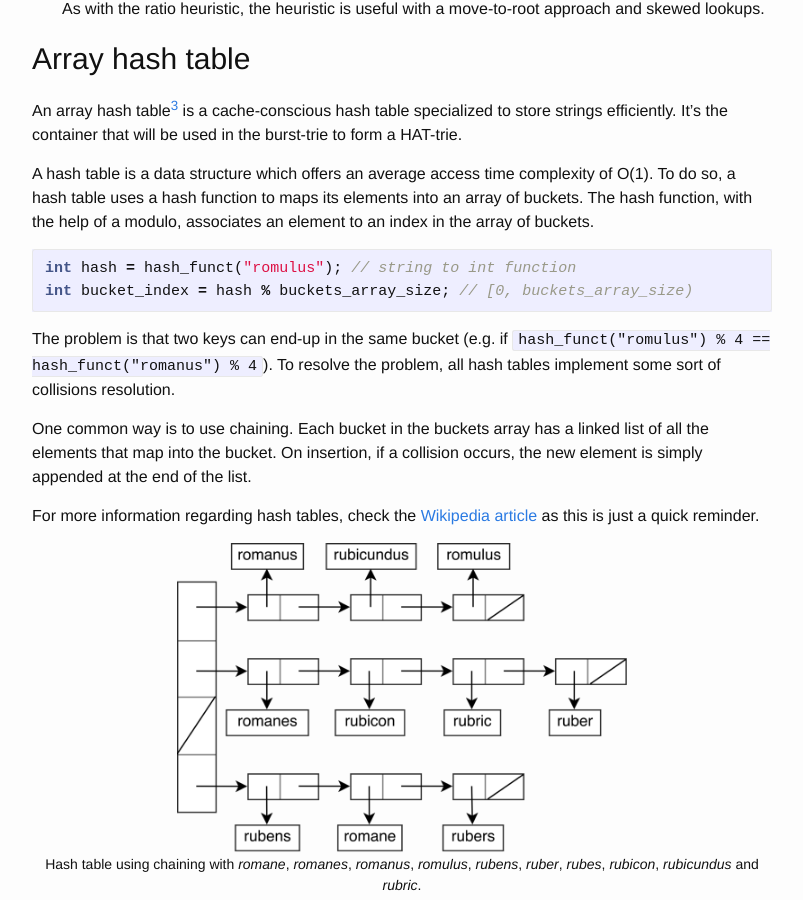
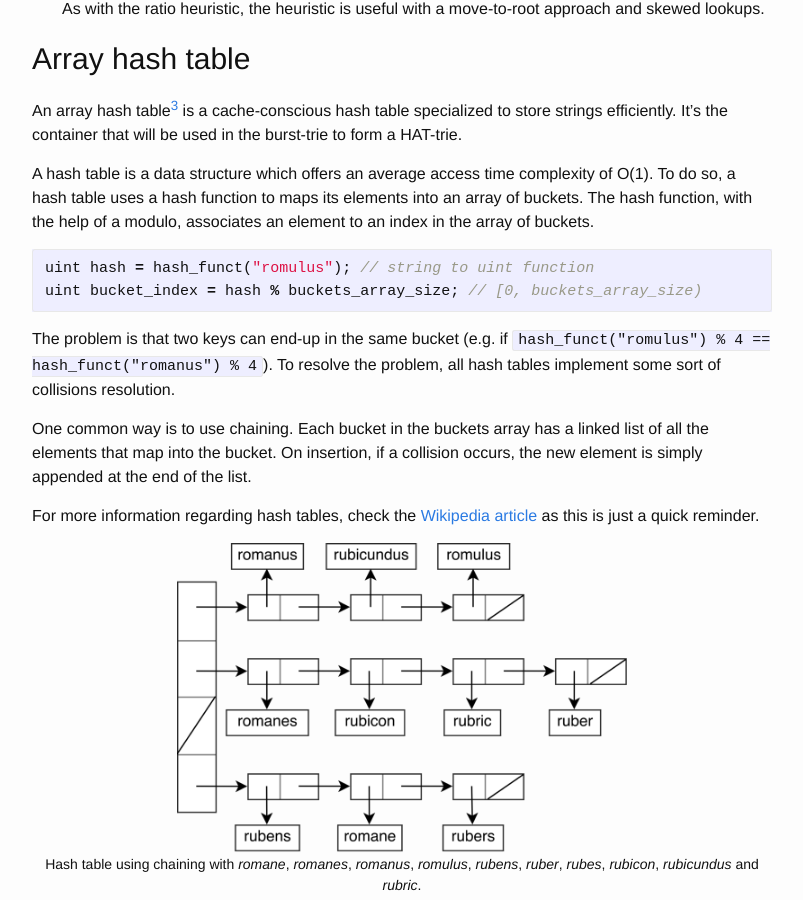
Before and after one commit to Tessil/tessil.github.io, a Jekyll site: the page built from _posts/2017-06-22-hat-trie.md, in a window 1280 px wide and 900 px high, scrolled down 5533 px. Shown: the whole window, without its empty margins (238-1041 px from the left). Built offline with Jekyll 4.4.1, drawn with Linux system fonts in a browser that asks for light colours; comment, search, counter and statistics services are not loaded.

Commit message:
Change int to uint.

````diff
--- a/_posts/2017-06-22-hat-trie.md
+++ b/_posts/2017-06-22-hat-trie.md
@@ -174,8 +174,8 @@ An array hash table[^2] is a cache-conscious hash table specialized to store str
 A hash table is a data structure which offers an average access time complexity of O(1). To do so, a hash table uses a hash function to maps its elements into an array of buckets. The hash function, with the help of a modulo, associates an element to an index in the array of buckets.
 
 ```c++
-int hash = hash_funct("romulus"); // string to int function
-int bucket_index = hash % buckets_array_size; // [0, buckets_array_size)
+uint hash = hash_funct("romulus"); // string to uint function
+uint bucket_index = hash % buckets_array_size; // [0, buckets_array_size)
 ```
 
 The problem is that two keys can end-up in the same bucket (e.g. if `hash_funct("romulus") % 4 == hash_funct("romanus") % 4`). To resolve the problem, all hash tables implement some sort of collisions resolution.
````
